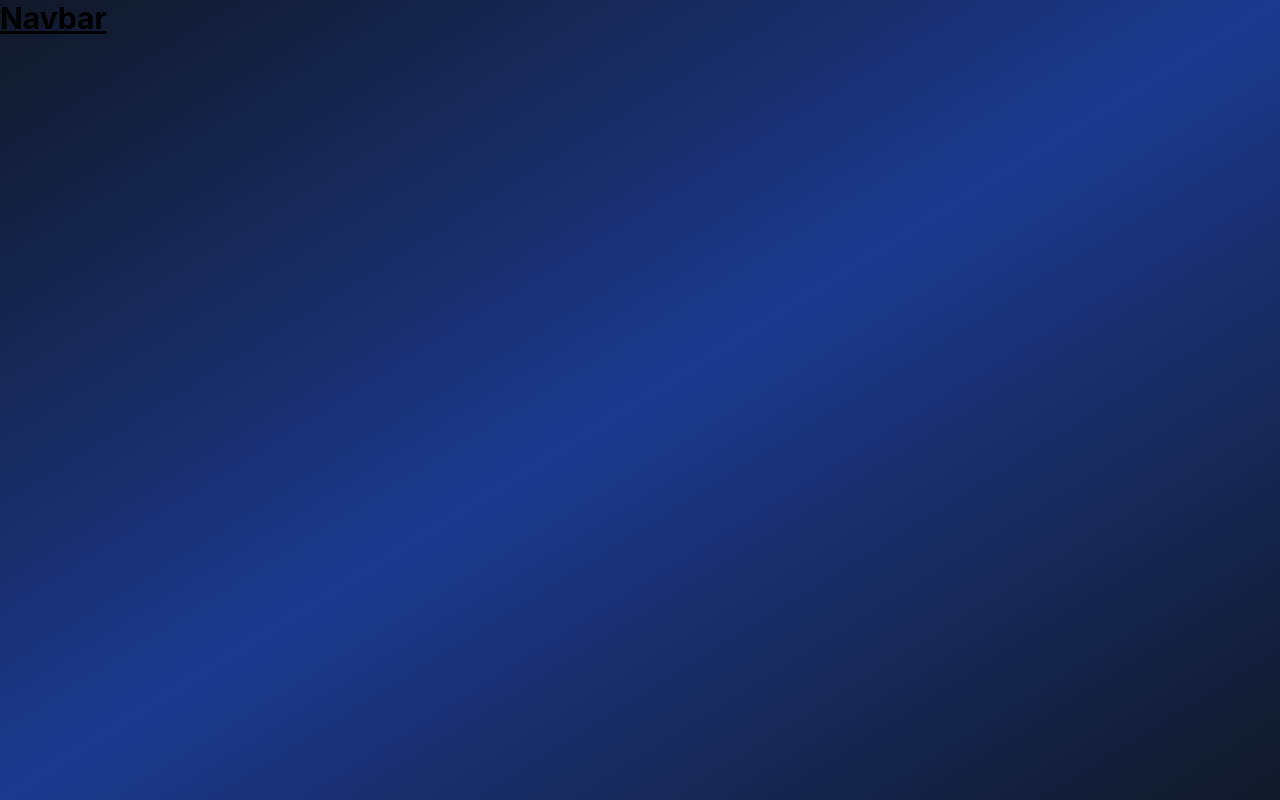
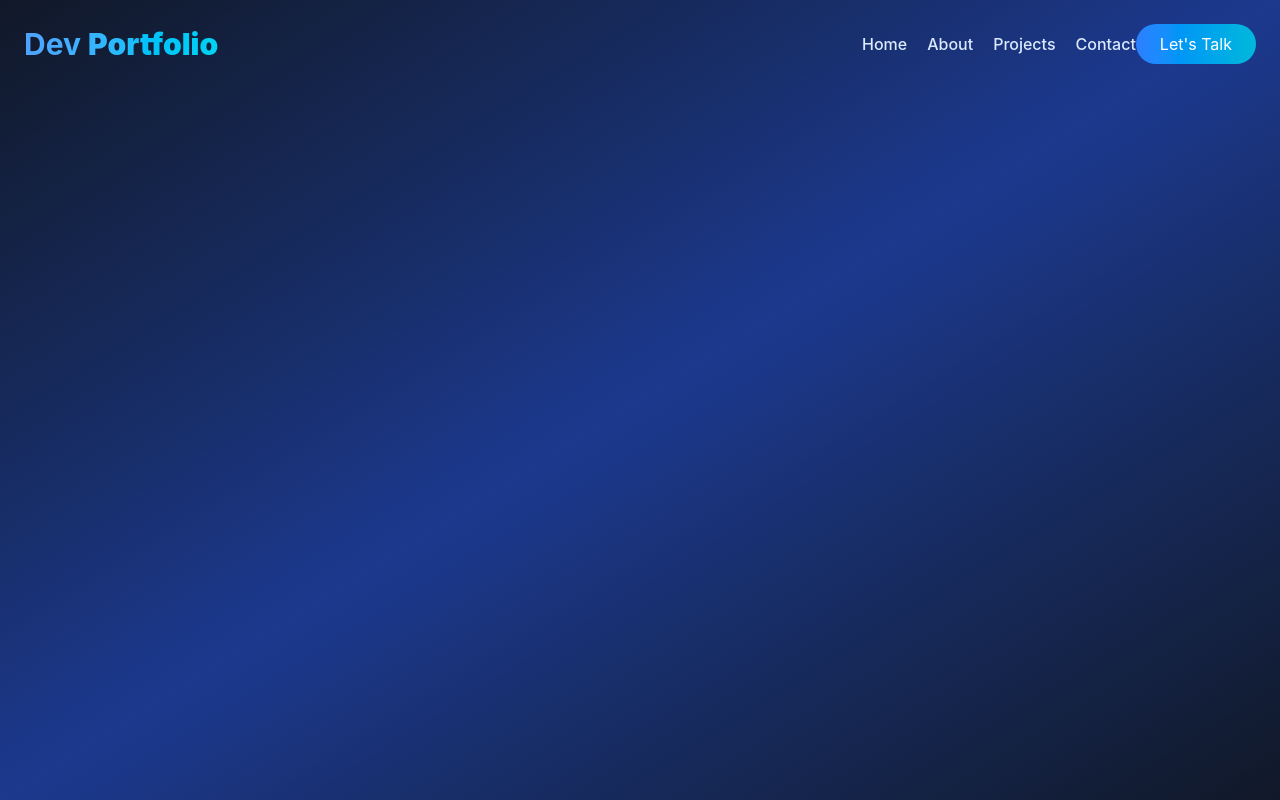
Before and after one commit to alamgirsofficial/vue-portfolio, a Vue app: page / in a window 1280 px wide. Built offline with nearby package versions, Linux system fonts and the light colour scheme.

Commit message:
Update Menu

```diff
--- a/src/components/Navbar.vue
+++ b/src/components/Navbar.vue
@@ -1,12 +1,71 @@
+<template>
+
+   <header class="flex justify-between items-center p-6 bg-opacity-50 relative z-20">
+      <div class="text-3xl font-bold bg-linear-to-r from-blue-400 to-cyan-400 bg-clip-text text-transparent">
+         Dev <span class="font-black"> Portfolio</span>
+      </div>
+      <div class="md:hidden z-30">
+         <button type="button" class="block focus:outline-none p-2 rounded-lg bg-blue-800/50 hover:bg-blue-700/50 transition-all duration-300"
+         @click="isMenuOpen = !isMenuOpen">
+         <div class="relative w-6 h-6">
+            <span :class="['absolute left-0 w-6 h-0.5 bg-blue-200 transition-all duration-300',
+               isMenuOpen ? 'rotate-45 top-3': 'top-1']">
+            </span>
+            <span :class="['absolute left-0 w-6 h-0.5 bg-blue-200 transition-all duration-300',
+               isMenuOpen ? 'opacity-0': 'top-3 opacity-100']">
+            </span>
+            <span :class="['absolute left-0 w-6 h-0.5 bg-blue-200 transition-all duration-300',
+               isMenuOpen ? '-rotate-45 top-3': 'top-5']">
+            </span>
+         </div>
+         </button>
+      </div>
+      <nav :class="[
+         'fixed inset-0 z-20 flex flex-col items-center justify-center bg-[#111827] md:static md:flex-row md:bg-transparent',
+         isMenuOpen ? 'flex' : 'hidden md:flex'
+      ]">
+      <ul class="flex flex-col items-center space-y-5 md:flex-row md:space-x-5 md:space-y-0">
+         <li v-for="item in Menu" :key="item.name" class="group relative" >
+            <a :href="item.href" @click.prevent="scrollToSection(item.href)" class="relative block text-blue-100 hover:text-blue-400 transition-all duration-300 text-xl md:text-base font-medium group">
+               {{item.name}}
+               <span class="absolute bottom-0 left-0 w-0 h-0.5 bg-blue-400 transition-all duration-300 group-hover:w-full">
+
+               </span>
+            </a>
+         </li>
+      </ul>
+      <button class="px-6 py-2 bg-linear-to-r from-blue-500 to-cyan-500 text-white rounded-full hover:shadow-lg hover:shadow-blue-500/25 transition-all duration-300 hover:scale-105">
+         Let's Talk
+
+      </button>
+
+      </nav>
+
+
+   </header>
+
+
+</template>
 <script setup>
+import { ref } from 'vue'
+const Menu  = ref([
+   {name: 'Home', href: '#home'},
+   {name: 'About', href: '#about'},
+   {name: 'Projects', href: '#projects'},
+   {name: 'Contact', href: '#contact'},
+])
+
+
+const isMenuOpen = ref(false);
+const scrollToSection = (href)=>{
+   isMenuOpen.value = false;
+   const section = document.querySelector(href);
+   if(section){
+      section.scrollIntoView({behavior: 'smooth'})
+   }
+}
 
 </script>
-<template>
-
-   <h1 class="text-3xl font-bold underline">
-      Navbar
-   </h1>
-</template>
 
 <style scoped>
 
```
